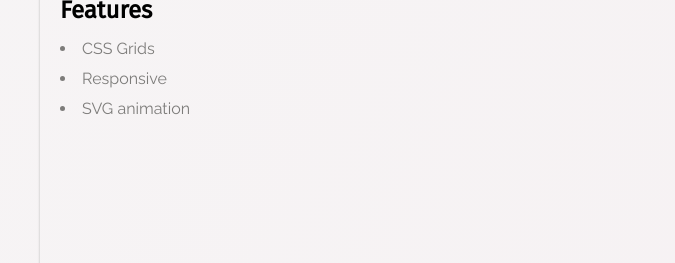
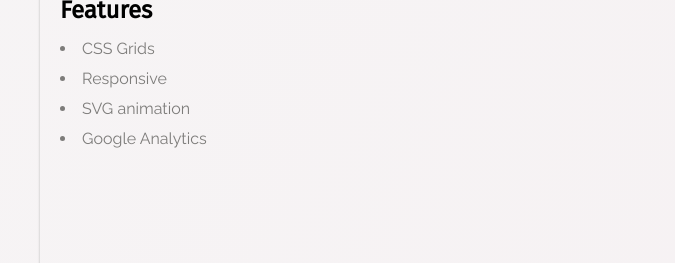
Before and after one commit to estvii/portfolio, a plain HTML site: page index.html in a window 1280 px wide. Shown: the part 2220-2483 px from the top of the page, 0-675 px from the left. Drawn offline with nearby package versions, Linux system fonts and the light colour scheme; grey boxes are pictures that could not be loaded; files whose address does not match are found by name.

Commit message:
added feature google analytics to card

```diff
--- a/index.html
+++ b/index.html
@@ -158,6 +158,7 @@
                         <li>CSS Grids</li>
                         <li>Responsive</li>
                         <li>SVG animation</li>
+                        <li>Google Analytics</li>
                     </ul>
                 </div>
                 <div class="image-and-links">
```
